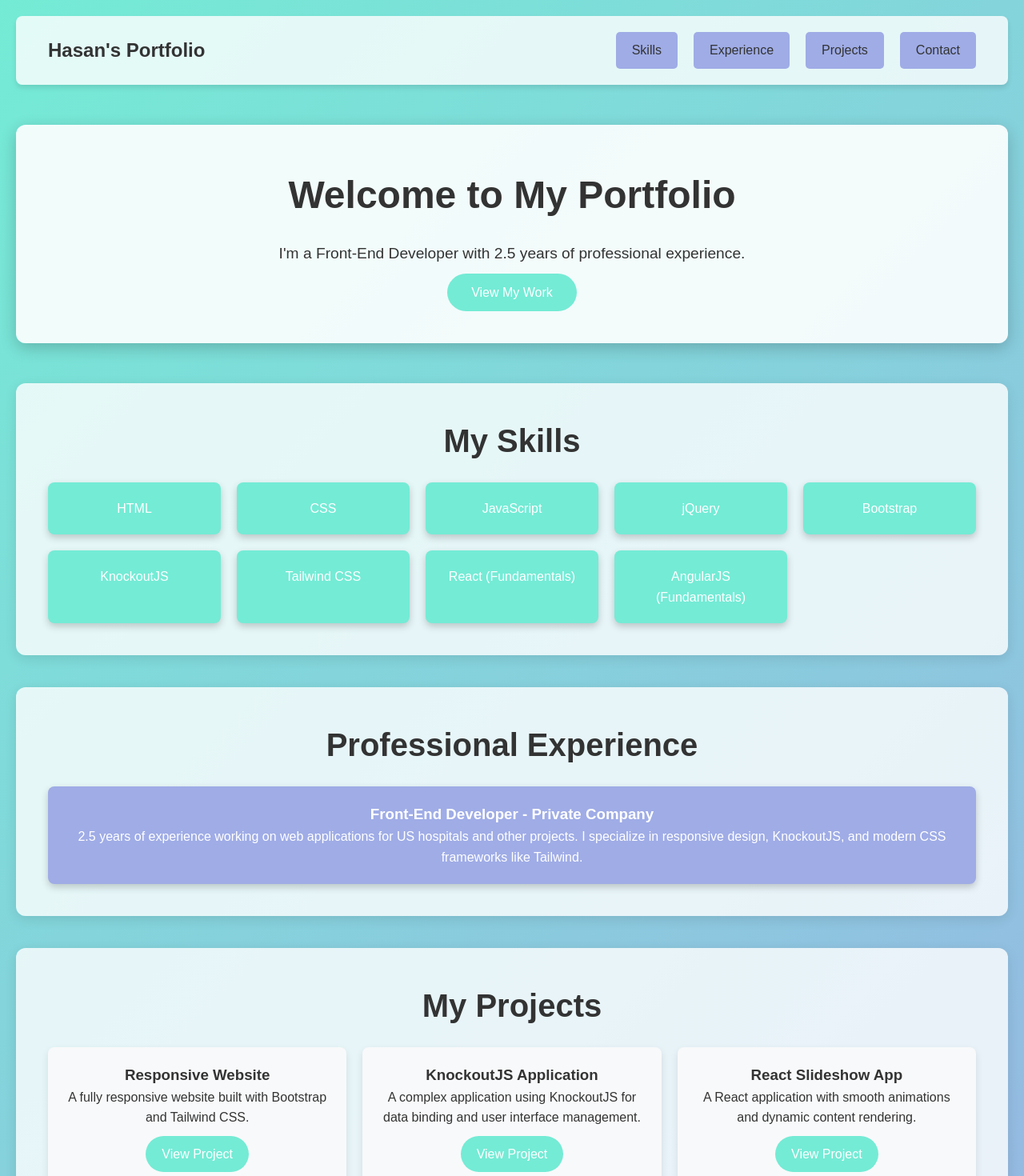
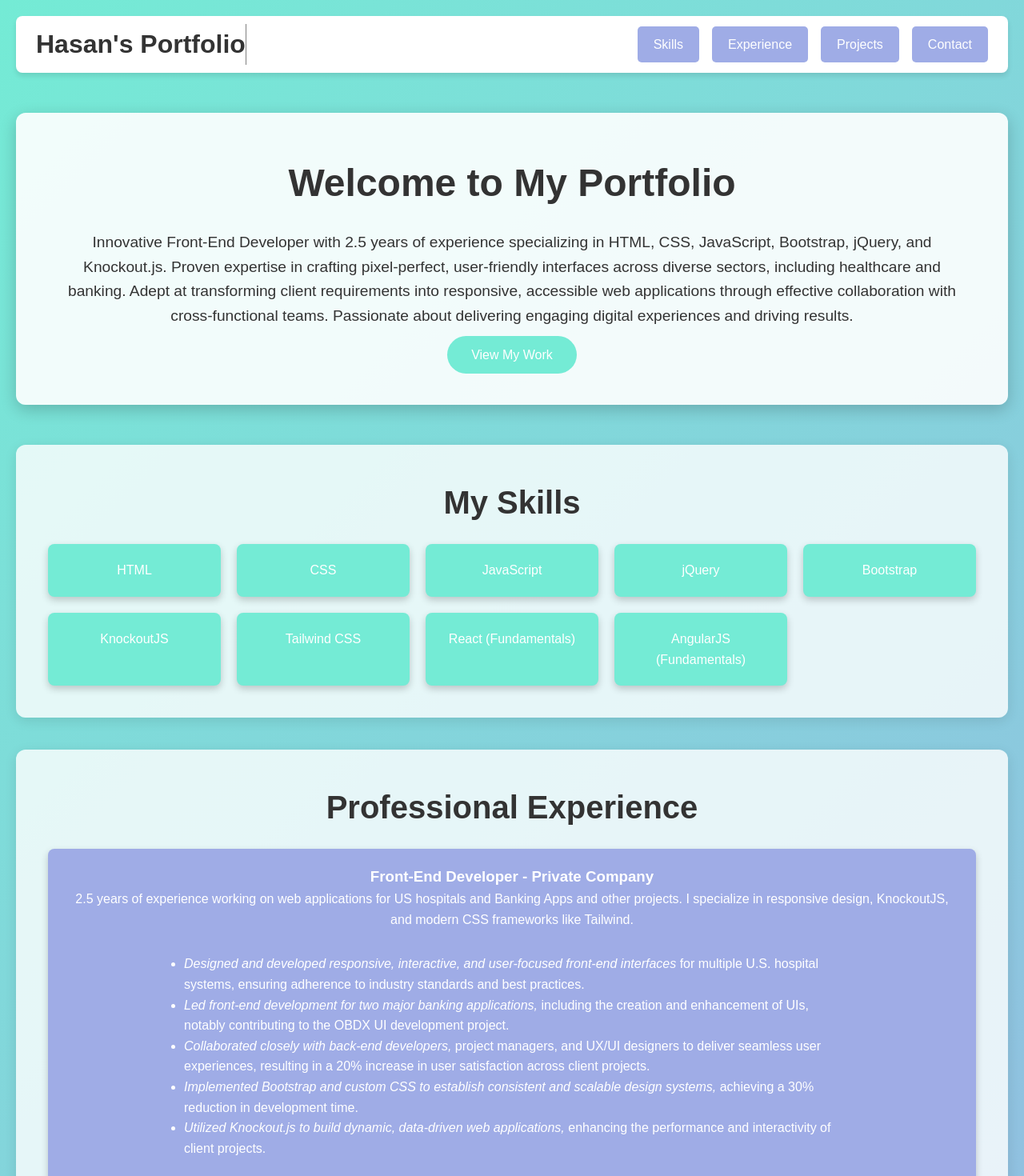
Before and after one commit to AhsanJay/my-portfolio, a React (Create React App) app: page / in a window 1280 px wide. Shown: the top 1470 px of the page at 80% size. Built offline with nearby package versions, Linux system fonts and the light colour scheme.

Commit message:
Initial commit

```diff
--- a/src/App.css
+++ b/src/App.css
@@ -3,6 +3,10 @@
   margin: 0;
   padding: 0;
   box-sizing: border-box;
+}
+
+html {
+  scroll-behavior: smooth;
 }
 
 body {
@@ -12,8 +16,23 @@ body {
   line-height: 1.6;
 }
 
+
+.fade-in-section {
+  opacity: 0;
+  transition: opacity 1s ease-out;
+  margin: 50px 0;
+  padding: 20px;
+  background-color: #f0f0f0;
+  border: 1px solid #ddd;
+}
+
+.fade-in-section.visible {
+  opacity: 1;
+}
+
 .App {
   text-align: center;
+  font-family: Arial, sans-serif;
   padding: 20px;
 }
 
@@ -22,77 +41,19 @@ a {
   color: inherit;
 }
 
-/* Header Styles */
-header {
-  display: flex;
-  justify-content: space-between;
-  align-items: center;
-  padding: 20px 40px;
-  background-color: rgba(255, 255, 255, 0.8);
-  border-radius: 8px;
-  box-shadow: 0 4px 6px rgba(0, 0, 0, 0.1);
+
+/* Section Styles */
+
+section:hover {
+  transform: scale(1.06);
 }
 
-header .logo {
-  font-size: 1.5rem;
-  font-weight: bold;
-  color: #333;
-}
-
-header nav ul {
-  list-style: none;
-  display: flex;
-  gap: 20px;
-}
-
-header nav ul li {
-  padding: 10px 20px;
-  background-color: #9face6;
-  border-radius: 5px;
-  transition: background-color 0.3s;
-}
-
-header nav ul li:hover {
-  background-color: #74ebd5;
-}
-
-/* Hero Section Styles */
-.hero {
-  margin: 50px 0;
-  padding: 50px;
-  background-color: rgba(255, 255, 255, 0.9);
-  border-radius: 12px;
-  box-shadow: 0 6px 20px rgba(0, 0, 0, 0.2);
-}
-
-.hero h1 {
-  font-size: 3rem;
-  color: #333;
-}
-
-.hero p {
-  font-size: 1.2rem;
-  margin: 20px 0;
-}
-
-.cta-button {
-  padding: 15px 30px;
-  background-color: #74ebd5;
-  color: white;
-  border-radius: 30px;
-  transition: background-color 0.3s;
-}
-
-.cta-button:hover {
-  background-color: #9face6;
-}
-
-/* Section Styles */
 section {
   margin: 40px 0;
   padding: 40px;
   background-color: rgba(255, 255, 255, 0.8);
   border-radius: 12px;
+  transition: transform 1s;
   box-shadow: 0 4px 15px rgba(0, 0, 0, 0.1);
 }
 
@@ -125,6 +86,18 @@ h2 {
 }
 
 /* Experience Item */
+.experience-item ul {
+  text-align: left;
+  padding: 30px 150px;
+}
+
+@media (max-width: 768px) {
+  .experience-item ul {
+    text-align: left;
+    padding: 30px 6px;
+  }
+}
+
 .experience-item {
   padding: 20px;
   background-color: #9face6;
@@ -149,6 +122,8 @@ h2 {
 
 .project-link {
   display: inline-block;
+  position: sticky;
+  top: 100%;
   margin-top: 10px;
   padding: 10px 20px;
   background-color: #74ebd5;
--- a/src/Components/ExperienceSection.js
+++ b/src/Components/ExperienceSection.js
@@ -6,7 +6,25 @@ const ExperienceSection = () => {
             <h2>Professional Experience</h2>
             <div className="experience-item">
                 <h3>Front-End Developer - Private Company</h3>
-                <p>2.5 years of experience working on web applications for US hospitals and other projects. I specialize in responsive design, KnockoutJS, and modern CSS frameworks like Tailwind.</p>
+                <p>2.5 years of experience working on web applications for US hospitals and Banking Apps and other projects. I specialize in responsive design, KnockoutJS, and modern CSS frameworks like Tailwind.
+                    <ul>
+                        <li><em>Designed and developed responsive, interactive, and user-focused front-end interfaces </em> for multiple U.S.
+                        hospital systems, ensuring adherence to industry standards and best practices.</li>
+                        <li><em>Led front-end development for two major banking applications, </em> including the creation and enhancement of
+                        UIs, notably contributing to the OBDX UI development project.</li>
+                        <li><em>Collaborated closely with back-end developers, </em> project managers, and UX/UI designers to deliver seamless
+                        user experiences, resulting in a 20% increase in user satisfaction across client projects.</li>
+                        <li><em>Implemented Bootstrap and custom CSS to establish consistent and scalable design systems, </em> achieving a
+                        30% reduction in development time.</li>
+                        <li><em>Utilized Knockout.js to build dynamic, data-driven web applications, </em> enhancing the performance and
+                        interactivity of client projects.</li>
+                    </ul>
+
+                    •
+                    •
+                    •
+                    •
+                </p>
             </div>
         </section>
     );
--- a/src/Components/Footer.js
+++ b/src/Components/Footer.js
@@ -5,8 +5,8 @@ const Footer = () => {
         <footer>
           <p>&copy; 2024 Hasan's Portfolio. All rights reserved.</p>
           <div className="social-links">
-            <a href="https://github.com/yourprofile">GitHub</a>
-            <a href="https://linkedin.com/in/yourprofile">LinkedIn</a>
+            <a href="https://github.com/AhsanJay">GitHub</a>
+            <a href="https://www.linkedin.com/in/hasan-raza-923909320/">LinkedIn</a>
           </div>
         </footer>
       );
--- a/src/Components/Header.js
+++ b/src/Components/Header.js
@@ -1,19 +1,60 @@
-import React from 'react'
+import React, { useState, useEffect } from 'react';
+import '../../src/Style-Sheets/Header.css';
 
 const Header = () => {
+  const [isMenuOpen, setIsMenuOpen] = useState(false);
+  const [isMobile, setIsMobile] = useState(window.innerWidth <= 768);
+
+  useEffect(() => {
+    const handleResize = () => {
+      setIsMobile(window.innerWidth <= 768);
+    };
+
+    window.addEventListener('resize', handleResize);
+
+    return () => {
+      window.removeEventListener('resize', handleResize);
+    };
+  }, []);
+
+  const toggleMenu = () => {
+    setIsMenuOpen(!isMenuOpen);
+  };
+
   return (
     <header>
+      <div className="logo-box">
         <div className="logo">Hasan's Portfolio</div>
+      </div>
+      {isMobile ? (
         <nav>
-            <ul>
+          <button className="menu-toggle" onClick={toggleMenu} aria-label="Toggle navigation">
+            &#9776;
+          </button>
+          <ul className={`nav-list ${isMenuOpen ? 'active' : ''}`}>
+            <div className="Button">
+              <button className="menu-Close-toggle" onClick={toggleMenu} aria-label="Close menu">
+                &times;
+              </button>
+            </div>
+            <li><a onClick={toggleMenu} href="#skills">Skills</a></li>
+            <li><a onClick={toggleMenu} href="#experience">Experience</a></li>
+            <li><a onClick={toggleMenu} href="#projects">Projects</a></li>
+            <li><a onClick={toggleMenu} href="#contact">Contact</a></li>
+          </ul>
+        </nav>
+      ) : (
+        <nav className="desktop-nav">
+          <ul className="nav-list">
             <li><a href="#skills">Skills</a></li>
             <li><a href="#experience">Experience</a></li>
             <li><a href="#projects">Projects</a></li>
             <li><a href="#contact">Contact</a></li>
           </ul>
         </nav>
+      )}
     </header>
   );
-}
+};
 
-export default Header
+export default Header;
--- a/src/Components/HeroSection.js
+++ b/src/Components/HeroSection.js
@@ -1,10 +1,11 @@
 import React from 'react'
+import '../../src/Style-Sheets/HeroSection.css'
 
 const HeroSection = () => {
     return (
         <section className="hero">
             <h1>Welcome to My Portfolio</h1>
-            <p>I'm a Front-End Developer with 2.5 years of professional experience.</p>
+            <p>Innovative Front-End Developer with 2.5 years of experience specializing in HTML, CSS, JavaScript, Bootstrap, jQuery, and Knockout.js. Proven expertise in crafting pixel-perfect, user-friendly interfaces across diverse sectors, including healthcare and banking. Adept at transforming client requirements into responsive, accessible web applications through effective collaboration with cross-functional teams. Passionate about delivering engaging digital experiences and driving results.</p>
             <a href="#projects" className="cta-button">View My Work</a>
         </section>
     );
--- a/src/Components/ProjectItem.js
+++ b/src/Components/ProjectItem.js
@@ -1,10 +1,25 @@
 import React from 'react'
+import { useState } from 'react';
 
 const ProjectItem = ({ title, description, link }) => {
+  const [isExpanded, setIsExpanded] = useState(false);
+  const maxLength = 86;
+
+  const handleToggle = () => {
+    setIsExpanded(!isExpanded);
+  };
+
+  const displayText = isExpanded ? description : `${description.substring(0, maxLength)}...`;
     return (
         <div className="project-item">
           <h3>{title}</h3>
-          <p>{description}</p>
+          <p>{displayText}
+          {description.length > maxLength && (
+            <span className="toggle-text" onClick={handleToggle}>
+              {isExpanded ? ' Read less' : ' Read more'}
+            </span>
+          )}
+          </p>
           <a href={link} className="project-link">View Project</a>
         </div>
       );
--- a/src/Components/ProjectsSection.js
+++ b/src/Components/ProjectsSection.js
@@ -8,7 +8,12 @@ const ProjectsSection = () => {
             <div className="project-grid">
                 <ProjectItem
                     title="Responsive Website"
-                    description="A fully responsive website built with Bootstrap and Tailwind CSS."
+                    description="Responsive website crafted with Bootstrap and Tailwind CSS for a flexible, modern look"
+                    link="#"
+                />
+                <ProjectItem
+                    title="React Slideshow App"
+                    description="A React application with smooth animations and dynamic content rendering."
                     link="#"
                 />
                 <ProjectItem
@@ -17,8 +22,13 @@ const ProjectsSection = () => {
                     link="#"
                 />
                 <ProjectItem
-                    title="React Slideshow App"
-                    description="A React application with smooth animations and dynamic content rendering."
+                    title="Hospital System Web Applications"
+                    description="Designed and implemented front-end interfaces for US hospital systems, focusing on usability, accessibility, and performance. Worked closely with stakeholders to deliver custom features tailored to client needs."
+                    link="#"
+                />
+                <ProjectItem
+                    title="Banking Application UI Development"
+                    description="Developed and enhanced UIs for two banking applications, including a project focused on OBDX UI creation. Integrated responsive design techniques to ensure optimal performance across devices and platforms."
                     link="#"
                 />
             </div>
--- /dev/null
+++ b/src/Style-Sheets/Header.css
@@ -0,0 +1,167 @@
+/* Header Styles */
+header {
+    display: flex;
+    justify-content: space-between;
+    align-items: center;
+    padding: 20px 40px;
+    background-color: rgba(255, 255, 255, 0.8);
+    border-radius: 8px;
+    box-shadow: 0 4px 6px rgba(0, 0, 0, 0.1);
+  }
+
+  header .logo {
+    font-size: 1.5rem;
+    font-weight: bold;
+    color: #333;
+  }
+
+  header nav ul {
+    list-style: none;
+    display: flex;
+    gap: 20px;
+  }
+
+  header nav ul li {
+    padding: 10px 20px;
+    background-color: #9face6;
+    border-radius: 5px;
+    transition: background-color 0.3s;
+  }
+
+  header nav ul li:hover {
+    background-color: #74ebd5;
+  }
+
+
+header {
+    display: flex;
+    justify-content: space-between;
+    align-items: center;
+    padding: 10px 25px;
+    background-color: #fff;
+  }
+
+
+  .logo-box .logo {
+    font-size: 2rem;
+  }
+
+  .menu-toggle {
+    display: none;
+  }
+
+  .nav-list {
+    list-style: none;
+    padding: 0;
+    margin: 0;
+    display: flex;
+    gap: 1rem;
+  }
+
+  .nav-list li {
+    margin: 0;
+  }
+
+  .nav-list a {
+    text-decoration: none;
+    color: #fff;
+  }
+
+  /* Show menu toggle and hide navigation list on mobile screens */
+  @media (max-width: 768px) {
+    .logo-box .logo {
+        font-size: 1.5rem;
+      }
+    .menu-toggle:hover {
+        background-color: #9face6;
+    }
+
+    .menu-toggle {
+      display: block;
+      background-color: #74ebd5;
+    }
+
+    .nav-list {
+        position: absolute;
+        display: flex;
+        align-items: center;
+        top: 0px;
+        left: 0;
+        width: 100%;
+        height: 100vh;
+        background-color: rgba(255, 255, 255, 0.9);
+        border: 1px solid #ddd;
+        box-shadow: 0 4px 8px rgba(0, 0, 0, 0.1);
+        transform: translateY(-100%);
+        opacity: 0;
+        transition: transform 1s ease, opacity 0.5s ease;
+        backdrop-filter: blur(2px)
+    }
+
+    .nav-list.active {
+      transform: translateY(0);
+      opacity: 1;
+    }
+
+    .menu-Close-toggle {
+      display: block; /* Show close button within the mobile menu */
+      background: none;
+      border: none;
+      font-size: 2rem;
+      cursor: pointer;
+      background-color: #9face6;
+      border-radius: 60px;
+      display: flex;
+      justify-content: center;
+      align-items: center;
+      margin-top: 15px;
+      width: 100px;
+    }
+    header nav ul li {
+        width: 70%;
+        display: flex;
+        justify-content: center;
+        align-items: center;
+    }
+  }
+
+  /* Desktop styles */
+  .desktop-nav {
+    display: flex; /* Show navigation list by default on large screens */
+  }
+
+  @media (min-width: 769px) {
+    .menu-toggle {
+      display: none; /* Hide menu toggle button on large screens */
+    }
+
+    .nav-list {
+      display: flex; /* Display navigation list horizontally on large screens */
+      transform: none; /* Ensure no transform is applied */
+      opacity: 1; /* Ensure it’s visible */
+    }
+  }
+
+  .logo-box {
+    display: inline-block;
+  }
+
+  .logo {
+    border-right: 1px solid gray;
+    animation: typing 3s steps(40, end) 1s 1 normal both, blinking 1s steps(1, end) infinite;
+    overflow: hidden;
+    white-space: nowrap;
+  }
+
+  /* Typing animation */
+  @keyframes typing {
+    0% { width: 0; }
+    80% { width: 100%; } /* Typing completes at 80% */
+    100% { width: 100%; } /* Ensures text remains visible for the pause period */
+  }
+
+  /* Blinking cursor animation */
+  @keyframes blinking {
+    0%, 100% { border-color: transparent; }
+    50% { border-color: gray; }
+  }
--- /dev/null
+++ b/src/Style-Sheets/HeroSection.css
@@ -0,0 +1,30 @@
+ /* Hero Section Styles */
+ .hero {
+    margin: 50px 0;
+    padding: 50px;
+    background-color: rgba(255, 255, 255, 0.9);
+    border-radius: 12px;
+    box-shadow: 0 6px 20px rgba(0, 0, 0, 0.2);
+  }
+
+.hero h1 {
+  font-size: 3rem;
+  color: #333;
+}
+
+.hero p {
+  font-size: 1.2rem;
+  margin: 20px 0;
+}
+
+.cta-button {
+  padding: 15px 30px;
+  background-color: #74ebd5;
+  color: white;
+  border-radius: 30px;
+  transition: background-color 0.3s;
+}
+
+.cta-button:hover {
+  background-color: #9face6;
+}
```
Lines whose indentation alone changed are shown as unchanged.
